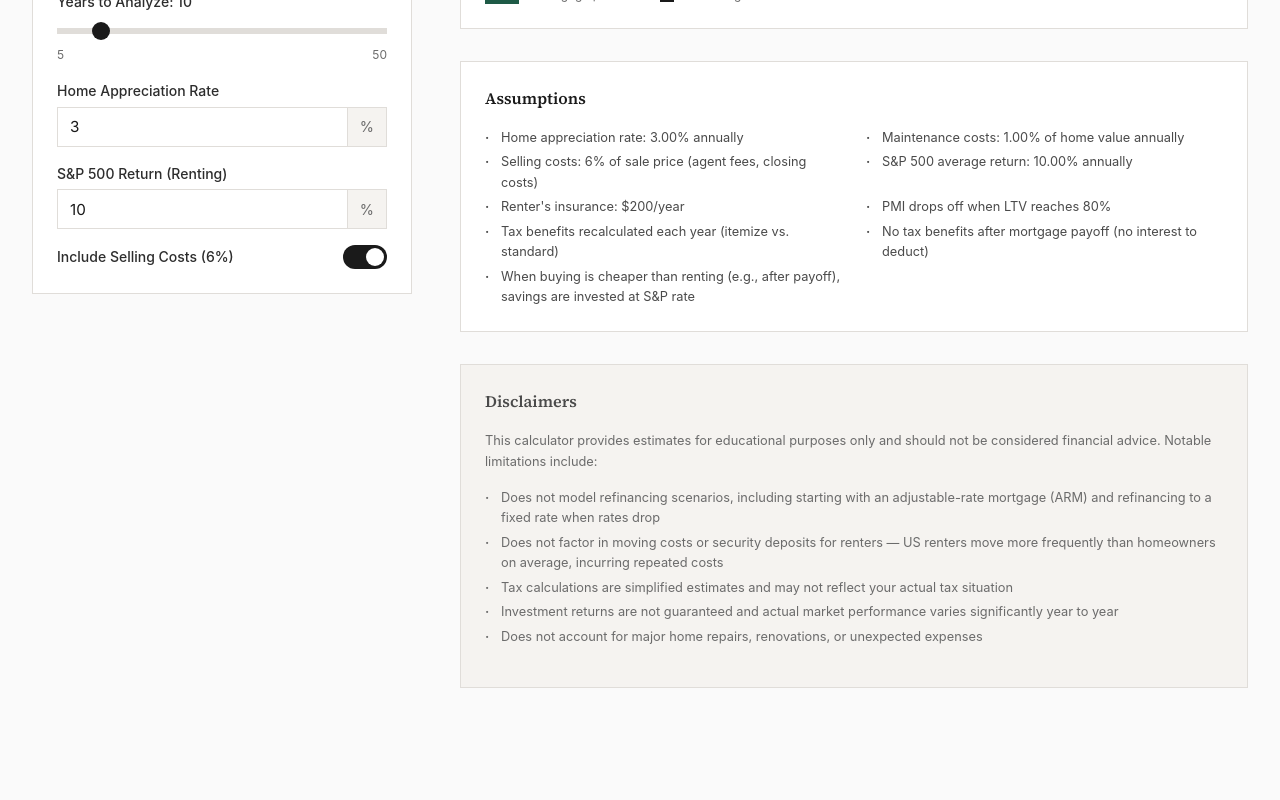
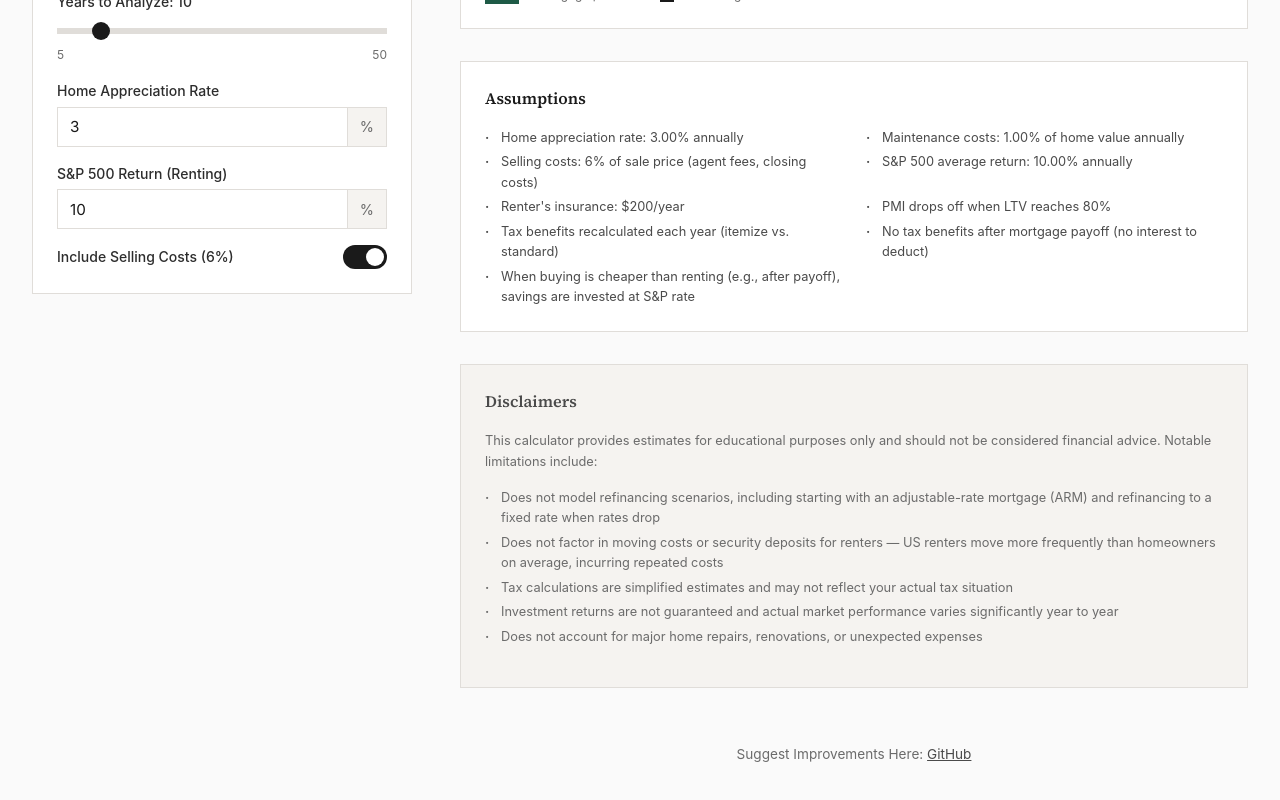
Before and after one commit to Damdiel/rentorbuy, a React (Vite) app: page / in a window 1280 px wide. Shown: the part 1957-2757 px from the top of the page. Before the commit the page ends 2677 px from the top, so only its background shows below. Built offline with nearby package versions, Linux system fonts and the light colour scheme.

Commit message:
Add GitHub link at bottom

```diff
--- a/src/App.css
+++ b/src/App.css
@@ -733,6 +733,24 @@ tr.paid-off:hover {
   font-weight: bold;
 }
 
+/* Footer Link */
+.footer-link {
+  text-align: center;
+  font-size: 0.85rem;
+  color: var(--color-ink-muted);
+  padding: var(--space-lg) 0;
+}
+
+.footer-link a {
+  color: var(--color-ink-faint);
+  text-decoration: underline;
+  transition: color 0.15s ease;
+}
+
+.footer-link a:hover {
+  color: var(--color-ink);
+}
+
 /* Responsive */
 @media (max-width: 768px) {
   .main {
--- a/src/App.jsx
+++ b/src/App.jsx
@@ -1069,6 +1069,10 @@ function App() {
               <li>Does not account for major home repairs, renovations, or unexpected expenses</li>
             </ul>
           </div>
+
+          <div className="footer-link">
+            Suggest Improvements Here: <a href="https://github.com/Damdiel/rentorbuy" target="_blank" rel="noopener noreferrer">GitHub</a>
+          </div>
             </>
           )}
 
```
